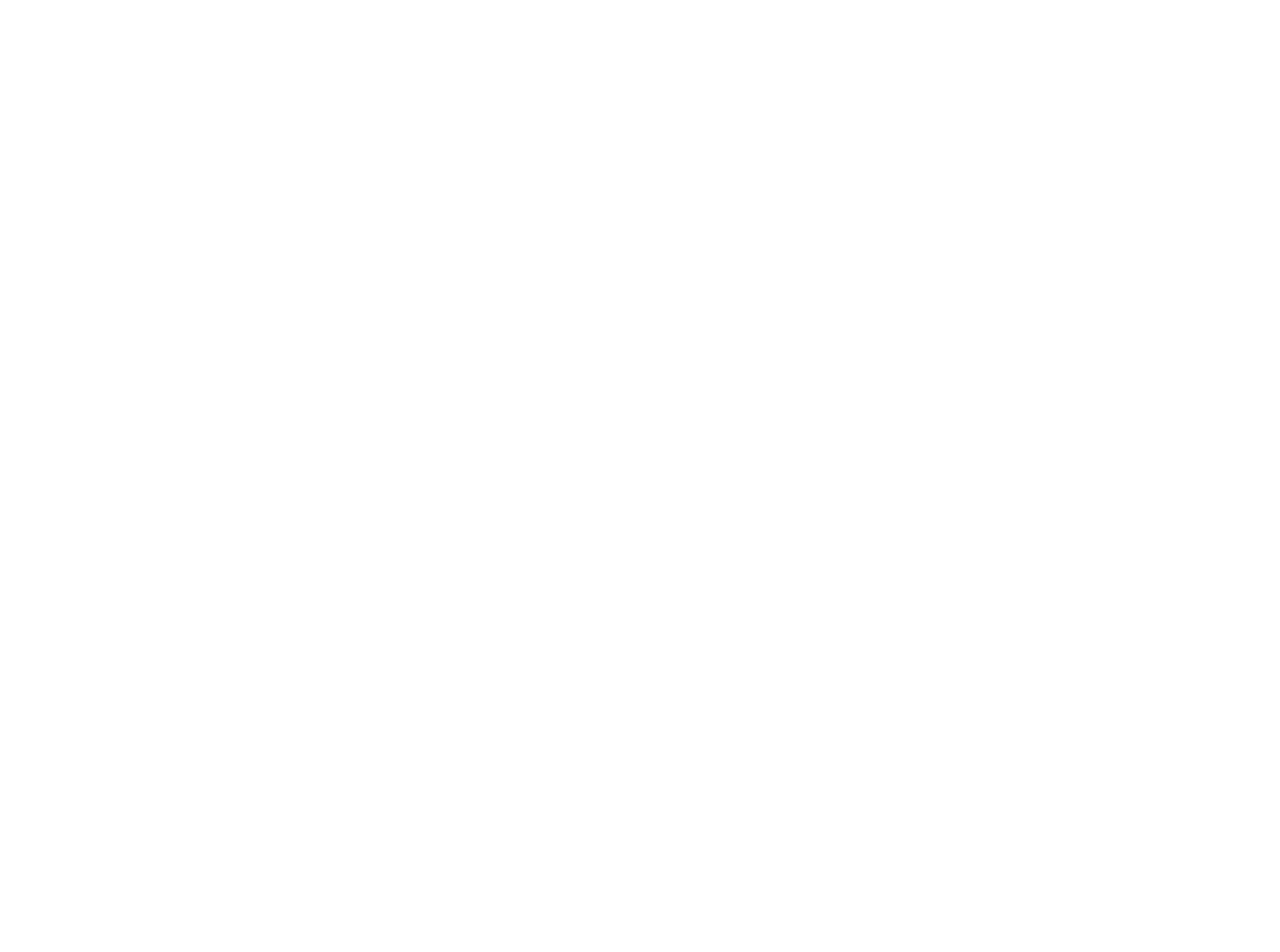
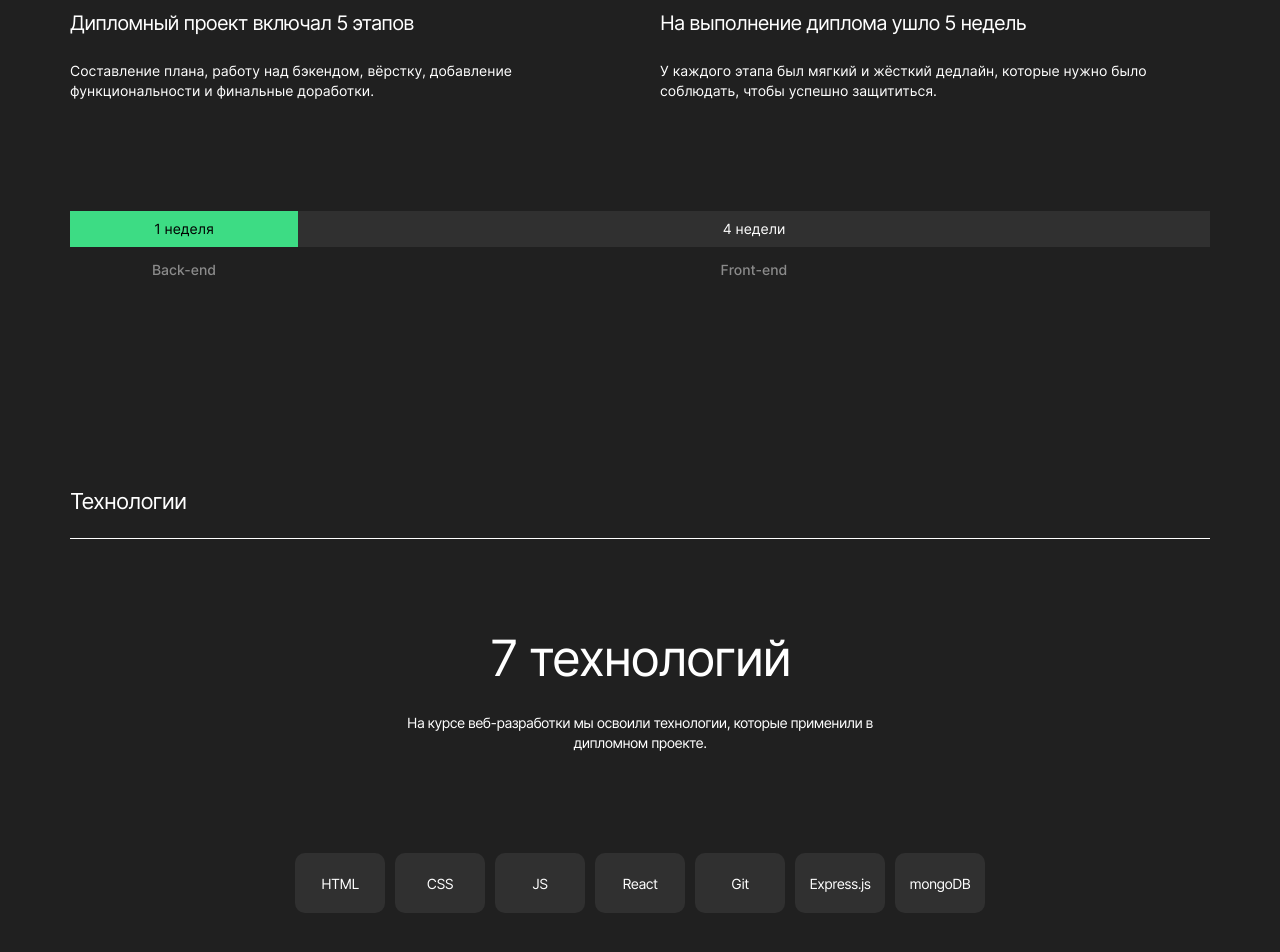
Before and after one commit to DRON369/movies-explorer-frontend, a React (Create React App) app: page / in a window 1280 px wide. Shown: the part 868-1820 px from the top of the page. Before the commit the page ends 800 px from the top, so only its background shows below. Built offline with nearby package versions, Linux system fonts and the light colour scheme.

Commit message:
feat: techs and AboutProjects sections HTML done

```diff
--- /dev/null
+++ b/src/components/Main/AboutProject/AboutProject.css
@@ -0,0 +1,68 @@
+.about-project {
+  color: #fff;
+  width: 100%;
+  height: 608px;
+  display: grid;
+  box-sizing: border-box;
+  padding: 110px 70px;
+  grid-template-columns: repeat(2, 1fr);
+  grid-template-rows: minmax(51px, max-content) minmax(94px, max-content) minmax(40px, max-content);
+  column-gap: 40px;
+}
+
+.about-project__title {
+  grid-column: 1/3;
+  margin: 0;
+  border-bottom: 1px solid #fff;
+  font-weight: normal;
+  font-size: 22px;
+  line-height: 27px;
+  letter-spacing: -0.04em;
+}
+
+.about-project__subtitle {
+  margin: 70px 0 0 0;
+  font-weight: normal;
+  font-size: 20px;
+  line-height: 24px;
+  letter-spacing: -0.04em;
+}
+
+.about-project__paragraph {
+  margin: 26px 0 0 0;
+  font-weight: normal;
+  font-size: 14px;
+  line-height: 20px;
+}
+
+.about-project__timeline {
+  grid-column: 1/3;
+  display: grid;
+  grid-template-columns: 1fr 4fr;
+  grid-template-rows: 36px 17px;
+  margin: 110px 0 0 0;
+}
+
+.about-project__timeline-item {
+  background: #303030;
+  font-weight: normal;
+  font-size: 14px;
+  line-height: 17px;
+  text-align: center;
+  padding: 9px 0px;
+}
+
+.about-project__timeline-item_color_green {
+  color: #000;
+  background: #3DDC84;
+}
+
+.about-project__timeline-description {
+  font-weight: 500;
+  font-size: 14px;
+  line-height: 17px;
+  text-align: center;
+  padding: 14px 0px;
+  margin: 0;
+  color: #8B8B8B;
+}
--- /dev/null
+++ b/src/components/Main/AboutProject/AboutProject.js
@@ -0,0 +1,22 @@
+import React from 'react';
+import { Link } from "react-router-dom";
+
+function AboutProject() {
+  return (
+    <section className="about-project">
+      <h2 className="about-project__title">О проекте</h2>
+      <h3 className="about-project__subtitle">Дипломный проект включал 5 этапов</h3>
+      <h3 className="about-project__subtitle">На выполнение диплома ушло 5 недель</h3>
+      <p className="about-project__paragraph">Составление плана, работу над бэкендом, вёрстку, добавление функциональности и финальные доработки.</p>
+      <p className="about-project__paragraph">У каждого этапа был мягкий и жёсткий дедлайн, которые нужно было соблюдать, чтобы успешно защититься.</p>
+      <div className="about-project__timeline">
+        <div className="about-project__timeline-item about-project__timeline-item_color_green">1 неделя</div>
+        <div className="about-project__timeline-item">4 недели</div>
+        <p className="about-project__timeline-description">Back-end</p>
+        <p className="about-project__timeline-description">Front-end</p>
+      </div>
+    </section>
+  );
+}
+
+export default AboutProject;
--- a/src/components/Main/Main.js
+++ b/src/components/Main/Main.js
@@ -1,10 +1,15 @@
 import React from 'react';
 import Promo from './Promo/Promo';
+import AboutProject from './AboutProject/AboutProject';
+import Techs from './Techs/Techs'
+
 
 function Main() {
   return (
     <div className="main">
       <Promo />
+      <AboutProject />
+      <Techs />
     </div>
   );
 }
--- a/src/components/Main/Promo/Promo.css
+++ b/src/components/Main/Promo/Promo.css
@@ -5,13 +5,14 @@
   height: 574px;
   display: flex;
   flex-direction: row;
+  box-sizing: border-box;
+  padding: 75px 70px;
 }
 
 .promo__description {
   display: grid;
   grid-template-rows: 1fr 1fr 1fr;
   box-sizing: content-box;
-  padding: 75px 70px;
   color: #FFF;
 }
 
@@ -58,5 +59,4 @@
   max-width: 310px;
   max-height: 304px;
   width: 100%;
-  margin: 75px 70px 0px 0px;
 }
--- /dev/null
+++ b/src/components/Main/Techs/Techs.css
@@ -0,0 +1,64 @@
+.techs {
+  color: #fff;
+  width: 100%;
+  height: 625px;
+  box-sizing: border-box;
+  padding: 100px 70px;
+}
+
+.techs__title {
+  font-weight: normal;
+  font-size: 22px;
+  line-height: 27px;
+  letter-spacing: -0.04em;
+  border-bottom: 1px solid #fff;
+  padding-bottom: 23px;
+  margin: 0;
+}
+
+.techs__caption {
+  font-weight: normal;
+  font-size: 50px;
+  line-height: 58px;
+  text-align: center;
+  letter-spacing: -0.04em;
+  margin: 90px 0 0 0;
+}
+
+.techs__description {
+  display: flex;
+  font-weight: normal;
+  font-size: 14px;
+  line-height: 20px;
+  letter-spacing: -0.04em;
+  max-width: 480px;
+  margin: auto;
+  text-align: center;
+  margin-top: 26px;
+}
+
+.techs__list {
+  list-style: none;
+  display: flex;
+  flex-direction: row;
+  justify-content: center;
+  margin-top: 100px;
+  padding: 0;
+  flex-wrap: wrap;
+}
+
+.techs__list-item {
+  display: flex;
+  width: 90px;
+  height: 60px;
+  font-weight: normal;
+  font-size: 14px;
+  line-height: 17px;
+  letter-spacing: -0.04em;
+  background: #303030;
+  border-radius: 10px;
+  align-items: center;
+  justify-content: center;
+  margin: 0 5px 5px 5px;
+  flex-wrap: wrap;
+}
--- /dev/null
+++ b/src/components/Main/Techs/Techs.js
@@ -0,0 +1,23 @@
+import React from 'react';
+import { Link } from "react-router-dom";
+
+function Techs() {
+  return (
+    <section className="techs">
+      <h2 className="techs__title">Технологии</h2>
+      <h3 className="techs__caption">7 технологий</h3>
+      <p className="techs__description">На курсе веб-разработки мы освоили технологии, которые применили в дипломном проекте.</p>
+      <ul className="techs__list">
+        <li className="techs__list-item">HTML</li>
+        <li className="techs__list-item">CSS</li>
+        <li className="techs__list-item">JS</li>
+        <li className="techs__list-item">React</li>
+        <li className="techs__list-item">Git</li>
+        <li className="techs__list-item">Express.js</li>
+        <li className="techs__list-item">mongoDB</li>
+      </ul>
+    </section>
+  );
+}
+
+export default Techs;
--- a/src/index.css
+++ b/src/index.css
@@ -6,3 +6,5 @@
 @import url('./components/Header/Header.css');
 
 @import url('./components/Main/Promo/Promo.css');
+@import url('./components/Main/AboutProject/AboutProject.css');
+@import url('./components/Main/Techs/Techs.css');
```
